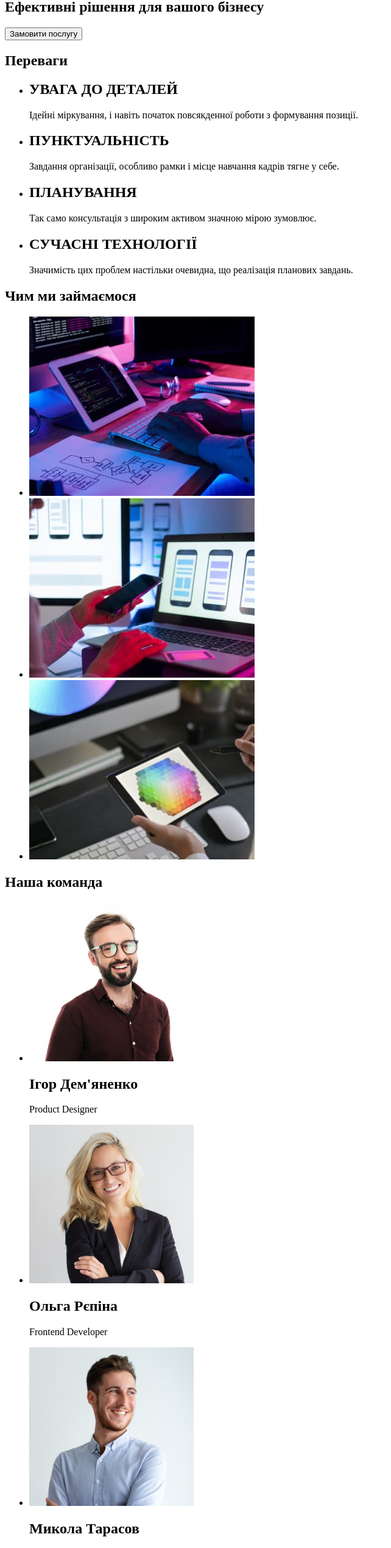
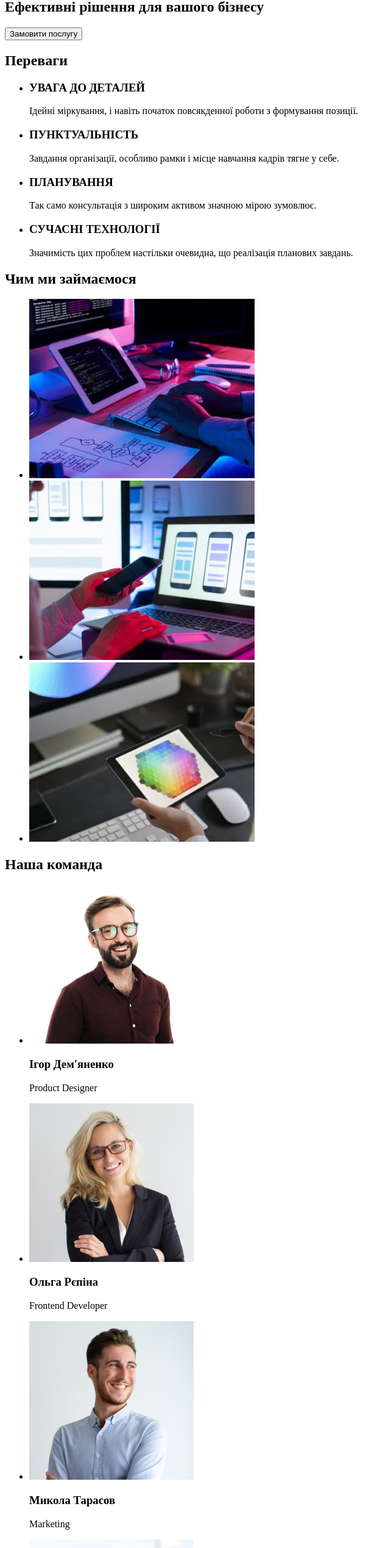
Before and after one commit to mitrytk/goit-markup-hw-01, a plain HTML site: page index.html in a window 1280 px wide. Shown: the part 152-2690 px from the top of the page at 61% size, without its empty margins (0-642 px from the left). Drawn offline with Linux system fonts and the light colour scheme.

Commit message:
исправление семантики заголовков

```diff
--- a/index.html
+++ b/index.html
@@ -38,29 +38,29 @@
         </section>
         <!-- Достоинства -->
         <section>
-            <h1>Переваги</h1>
+            <h2>Переваги</h2>
             <ul>
                 <li>
-                    <h2>УВАГА ДО ДЕТАЛЕЙ</h2>
+                    <h3>УВАГА ДО ДЕТАЛЕЙ</h3>
                     <p>Ідейні міркування, і навіть початок повсякденної роботи з формування позиції.</p>
                 </li>
                 <li>
-                    <h2>ПУНКТУАЛЬНІСТЬ</h2>
+                    <h3>ПУНКТУАЛЬНІСТЬ</h3>
                     <p>Завдання організації, особливо рамки і місце навчання кадрів тягне у себе.</p>
                 </li>
                 <li>
-                    <h2>ПЛАНУВАННЯ</h2>
+                    <h3>ПЛАНУВАННЯ</h3>
                     <p>Так само консультація з широким активом значною мірою зумовлює.</p>
                 </li>
                 <li>
-                    <h2>СУЧАСНІ ТЕХНОЛОГІЇ</h2>
+                    <h3>СУЧАСНІ ТЕХНОЛОГІЇ</h3>
                     <p>Значимість цих проблем настільки очевидна, що реалізація планових завдань.</p>
                 </li>
             </ul>
         </section>
         <!-- Наша работа -->
         <section>
-            <h1>Чим ми займаємося</h1>
+            <h2>Чим ми займаємося</h2>
             <ul>
 
                 <li>
@@ -96,7 +96,7 @@
         <!-- Наша команда -->
         <section>
 
-            <h1>Наша команда</h1>
+            <h2>Наша команда</h2>
 
             <ul>
                 <li>
@@ -105,7 +105,7 @@
                     alt="усміхнений молодий чоловік в окулярах с бородою"
                     width="270"
                     height="260">
-                    <h2>Ігор Дем'яненко</h2>
+                    <h3>Ігор Дем'яненко</h3>
                     <p lang="en">Product Designer</p>
                 </li>
                 <li>
@@ -114,7 +114,7 @@
                     alt="усміхнена молода дівчина в окулярах"
                     width="270"
                     height="260">
-                    <h2>Ольга Рєпіна</h2>
+                    <h3>Ольга Рєпіна</h3>
                     <p lang="en">Frontend Developer</p>
                 </li>
                 <li>
@@ -123,7 +123,7 @@
                     alt="усміхнений молодий чоловік"
                     width="270"
                     height="260">
-                    <h2>Микола Тарасов</h2>
+                    <h3>Микола Тарасов</h3>
                     <p lang="en">Marketing</p>
                 </li>
                 <li>
@@ -132,7 +132,7 @@
                     alt="усміхнений молодий чоловік в окулярах с бородою"
                     width="270"
                     height="260">
-                    <h2>Михайло Єрмаков</h2>
+                    <h3>Михайло Єрмаков</h3>
                     <p lang="en">UI Designer</p>
                 </li>
             </ul>
```
